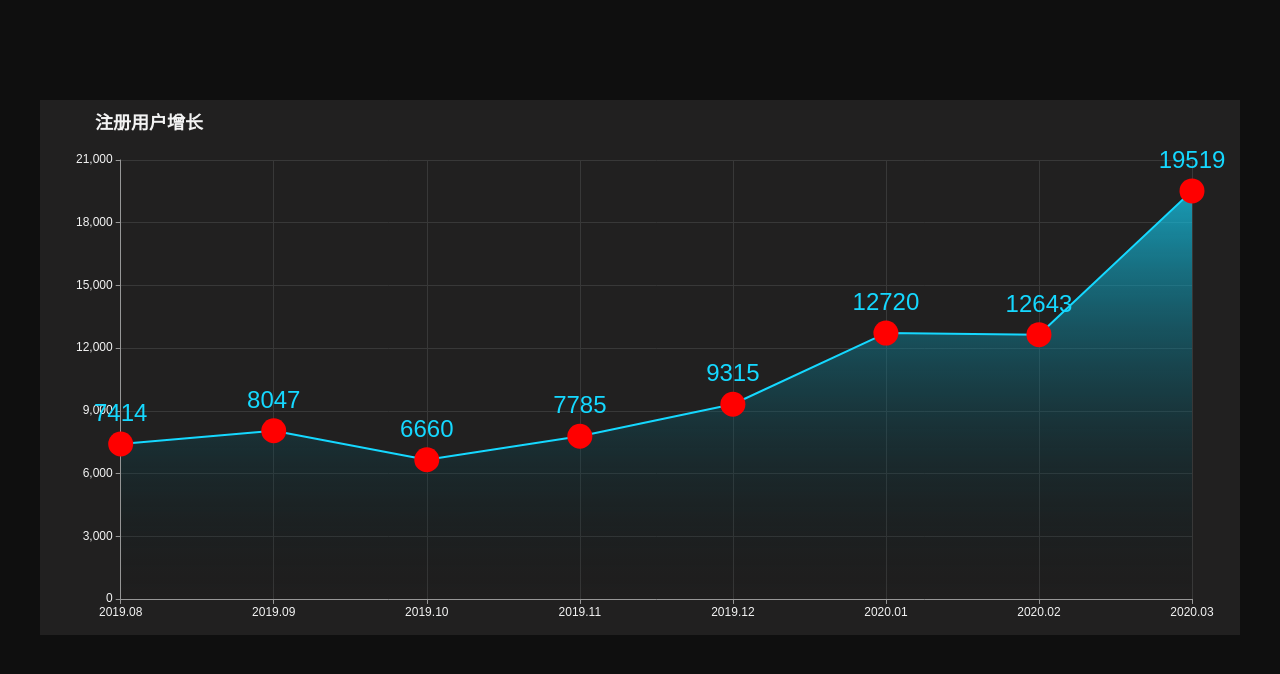
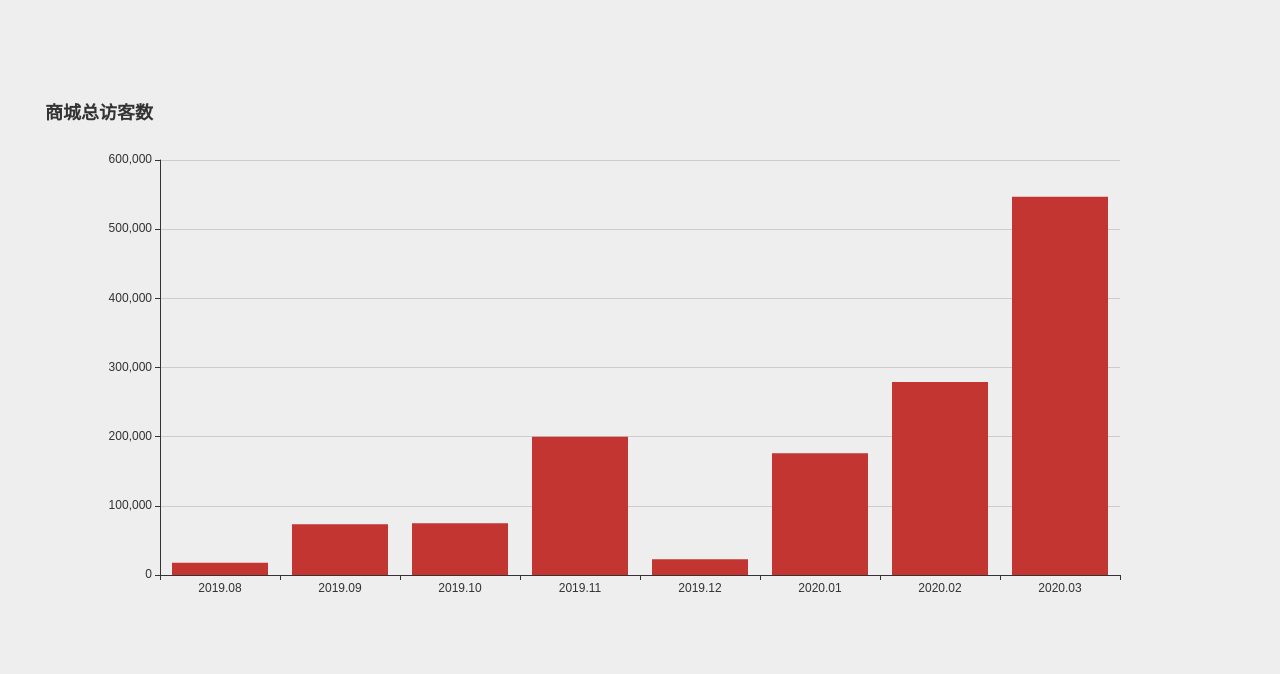
Before and after one commit to youguangfei/h5-echarts-swiper-2017, a plain HTML site: page index.html in a window 1280 px wide. Drawn offline with Linux system fonts and the light colour scheme.

Commit message:
柱状图页面

```diff
--- a/css/page.css
+++ b/css/page.css
@@ -5,7 +5,7 @@
         color:#000;
         margin: 0;
         padding: 0;
-        background:rgba(15,15,15,1);
+        /* background:rgba(15,15,15,1); */
 }
     .swiper-container {
        width: 1200px;
--- a/index.html
+++ b/index.html
@@ -41,7 +41,7 @@
 				loop: true,
 				speed: 600,
 				autoplay: {
-					delay: 300000,//1秒切换一次
+					delay: 3000,//1秒切换一次
 				},  //间隔时间
 
 				pagination: '.pagination',
@@ -66,7 +66,7 @@
 
 
 
-			function getOption(options) {
+			function getOption1(options) {
 				var option = {
 					backgroundColor:'rgba(33,32,32,1)',
 					title: {
@@ -181,14 +181,44 @@
 			}
 
 
+			function getOption2(options){
+				var option = {
+					// 标题
+					title: {
+						text: options.title,
+						left:'left',
+					},
+					tooltip:{
+						trigger:'axis'
+					},
+					// 图例
+					legend: {
+
+					},
+					// x轴
+					xAxis: {
+						data: options.xAxisData
+					},
+					yAxis: {},
+					// 数据
+					series: [{
+						name: '销量',
+						type: 'bar',
+						data: options.seriesData,
+						}
+					]
+				};
+				return option;
+
+			}
+
 			//获取dom容器
-
 			var option1 = {
 				title: "注册用户增长",
 				xAxisData:["2019.08","2019.09","2019.10","2019.11","2019.12","2020.01","2020.02","2020.03"],
 				seriesData: [7414,8047,6660,7785,9315,12720,12643,19519]
 			}
-			option1 = getOption(option1);
+			option1 = getOption1(option1);
 			console.log(option1);
 
 			initEchartObj.init1=function(){
@@ -209,7 +239,7 @@
 				xAxisData:["2019.08","2019.09","2019.10","2019.11","2019.12","2020.01","2020.02","2020.03"],
 				seriesData: [17799,73543,74825,199773,22723,176099,279060,546962]
 			}
-			option2 = getOption(option2);
+			option2 = getOption2(option2);
 			initEchartObj.init2= function(){
 				var box = document.getElementsByClassName('swiper-slide2');
 				for(var i=0;i<box.length;i++){
@@ -225,7 +255,7 @@
 				xAxisData:["2019.08","2019.09","2019.10","2019.11","2019.12","2020.01","2020.02","2020.03"],
 				seriesData: [603,5516,13443,25287,34264,39398,57647,70440]
 			}
-			option3 = getOption(option3);
+			option3 = getOption1(option3);
 			initEchartObj.init3= function(){
 				var box = document.getElementsByClassName('swiper-slide3');
 				for(var i=0;i<box.length;i++){
@@ -242,7 +272,7 @@
 				xAxisData:["2019.08","2019.09","2019.10","2019.11","2019.12","2020.01","2020.02","2020.03"],
 				seriesData: [38092,314048,1233798,2702978,2412590,2180298,9733346,6278161]
 			}
-			option4 = getOption(option4);
+			option4 = getOption2(option4);
 			initEchartObj.init4= function(){
 				var box = document.getElementsByClassName('swiper-slide4');
 				for(var i=0;i<box.length;i++){
```
